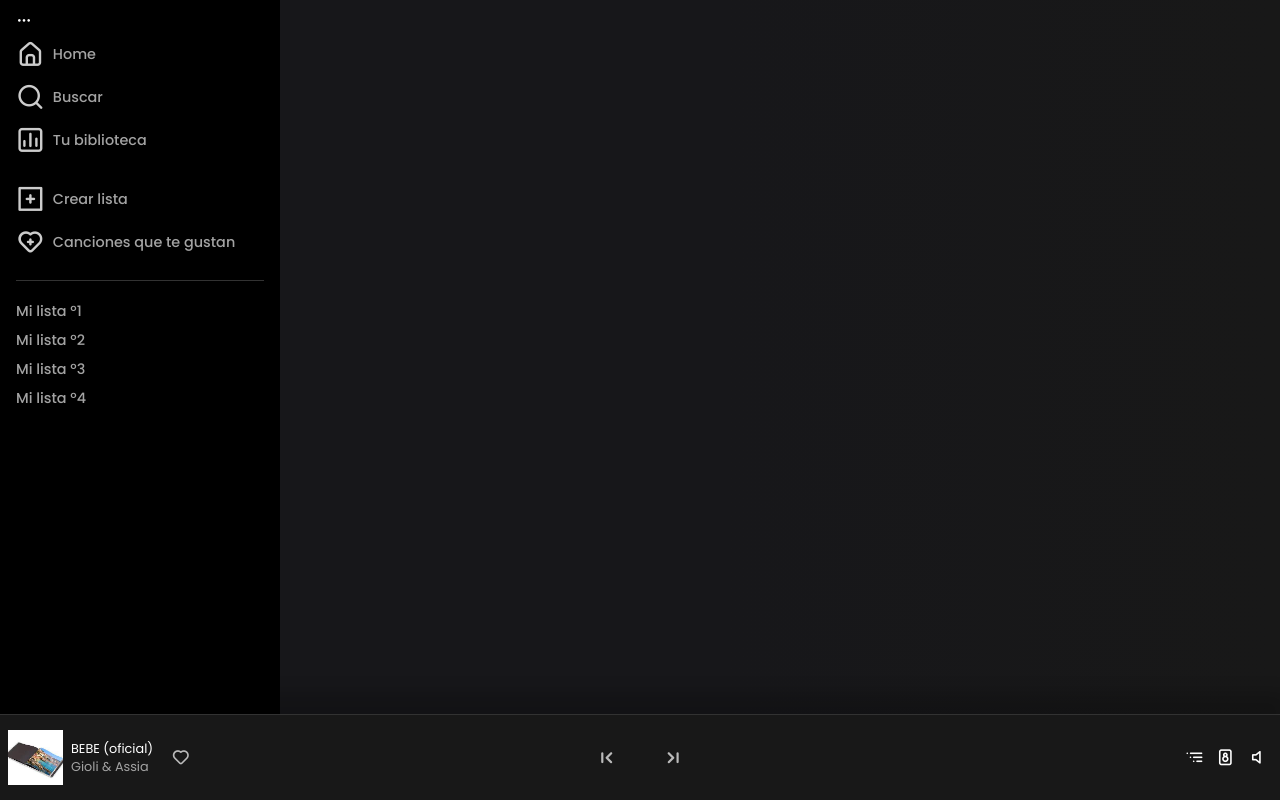
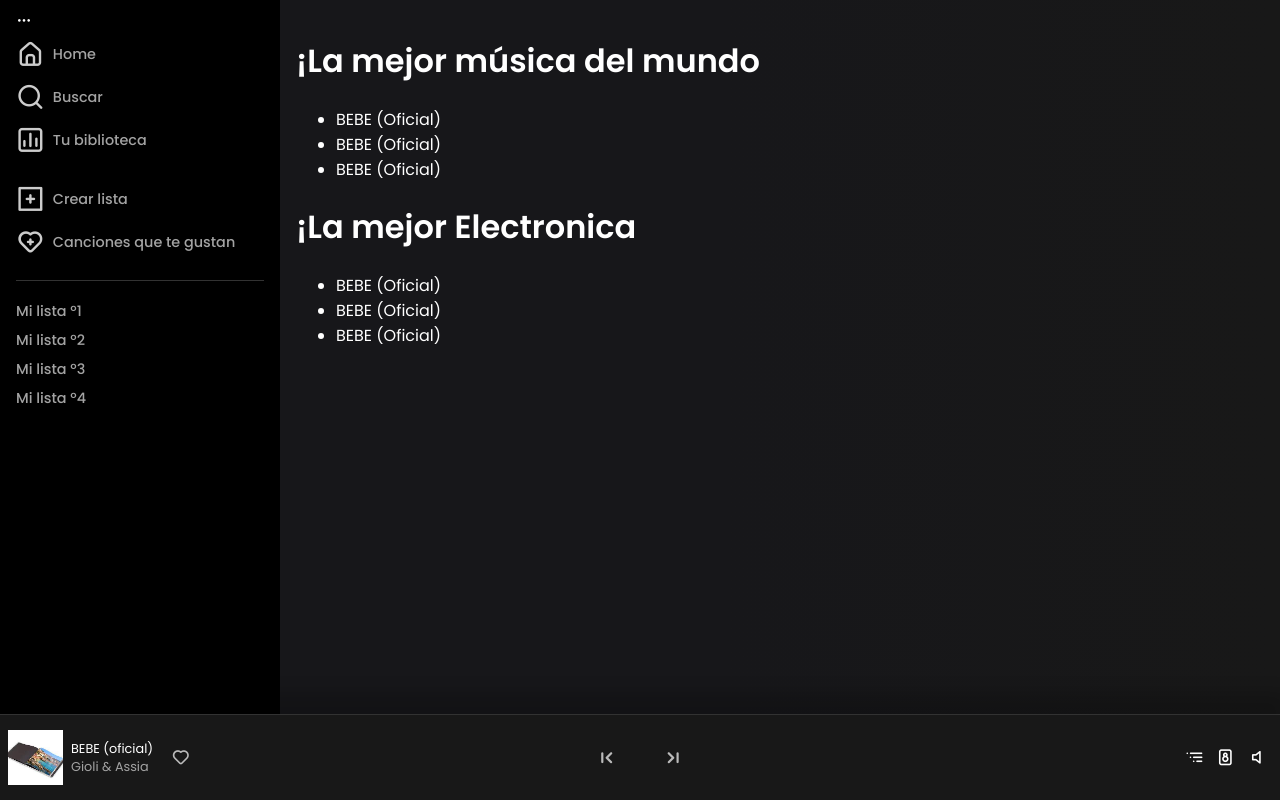
Before and after one commit to Casandrabenpor/Spotify, an Angular app: page /tracks in a window 1280 px wide. Built offline with nearby package versions, Linux system fonts and the light colour scheme; a web font is replaced by a local one.

Commit message:
section generic components

```diff
--- a/src/app/modules/tracks/pages/tracks-page/tracks-page.component.html
+++ b/src/app/modules/tracks/pages/tracks-page/tracks-page.component.html
@@ -1,6 +1,9 @@
 <div class="tracks-page">
     <!--section top(small)-->
-    <app-section-generic></app-section-generic>
+    <app-section-generic [dataTracks]="mockTracksList" [mode]="'small'"
+        [title]="'¡La mejor música del mundo'"></app-section-generic>
     <!--section medium(big)-->
-    <app-section-generic></app-section-generic>
+    <app-section-generic [dataTracks]="mockTracksList" [mode]="'big'"
+        [title]="'¡La mejor Electronica'"></app-section-generic>
+
 </div>
--- a/src/app/modules/tracks/pages/tracks-page/tracks-page.component.ts
+++ b/src/app/modules/tracks/pages/tracks-page/tracks-page.component.ts
@@ -1,10 +1,26 @@
-import { Component } from '@angular/core';
+import { Component, OnInit } from '@angular/core';
 
 @Component({
   selector: 'app-tracks-page',
   templateUrl: './tracks-page.component.html',
   styleUrls: ['./tracks-page.component.css']
 })
-export class TracksPageComponent {
+export class TracksPageComponent implements OnInit {
+mockTracksList = [
+  {
+    name: 'BEBE (Oficial)'
+  },
+  {
+    name: 'BEBE (Oficial)'
+  },
+  {
+    name: 'BEBE (Oficial)'
+  }
+]
 
-}
+  constructor(){}
+
+  ngOnInit(): void {
+
+  }
+  }
--- a/src/app/shared/components/section-generic/section-generic.component.html
+++ b/src/app/shared/components/section-generic/section-generic.component.html
@@ -2,10 +2,11 @@
     <h1 class="section--generic__title">{{title}}</h1>
 
     <div class="section--generic__player--zone">
-        <!-- <ul class="player--list" [ngClass]="{'card-small':mode === 'small','card-big':mode === 'big'}">
-            <li *ngFor="let track of dataTracks">
-                <app-card-player [track]="track" [mode]="mode"></app-card-player>
+        <ul class="player--list" [ngClass]="{'card-small':mode === 'small','card-big':mode === 'big'}">
+            <li *ngFor="let player of dataTracks">
+                <!-- <app-card-player [track]="track" [mode]="mode"></app-card-player> -->
+                {{player.name}}
             </li>
-        </ul> -->
+        </ul>
     </div>
 </div>
--- a/src/app/shared/components/section-generic/section-generic.component.ts
+++ b/src/app/shared/components/section-generic/section-generic.component.ts
@@ -7,6 +7,10 @@ import { Component, Input, OnInit } from '@angular/core';
 })
 export class SectionGenericComponent implements OnInit {
 @Input() title: string= ''
+@Input() mode: 'small' | 'big' = 'big'
+@Input() dataTracks: Array<any> = []
+
+
 constructor(){}
 
 ngOnInit(): void {
```
